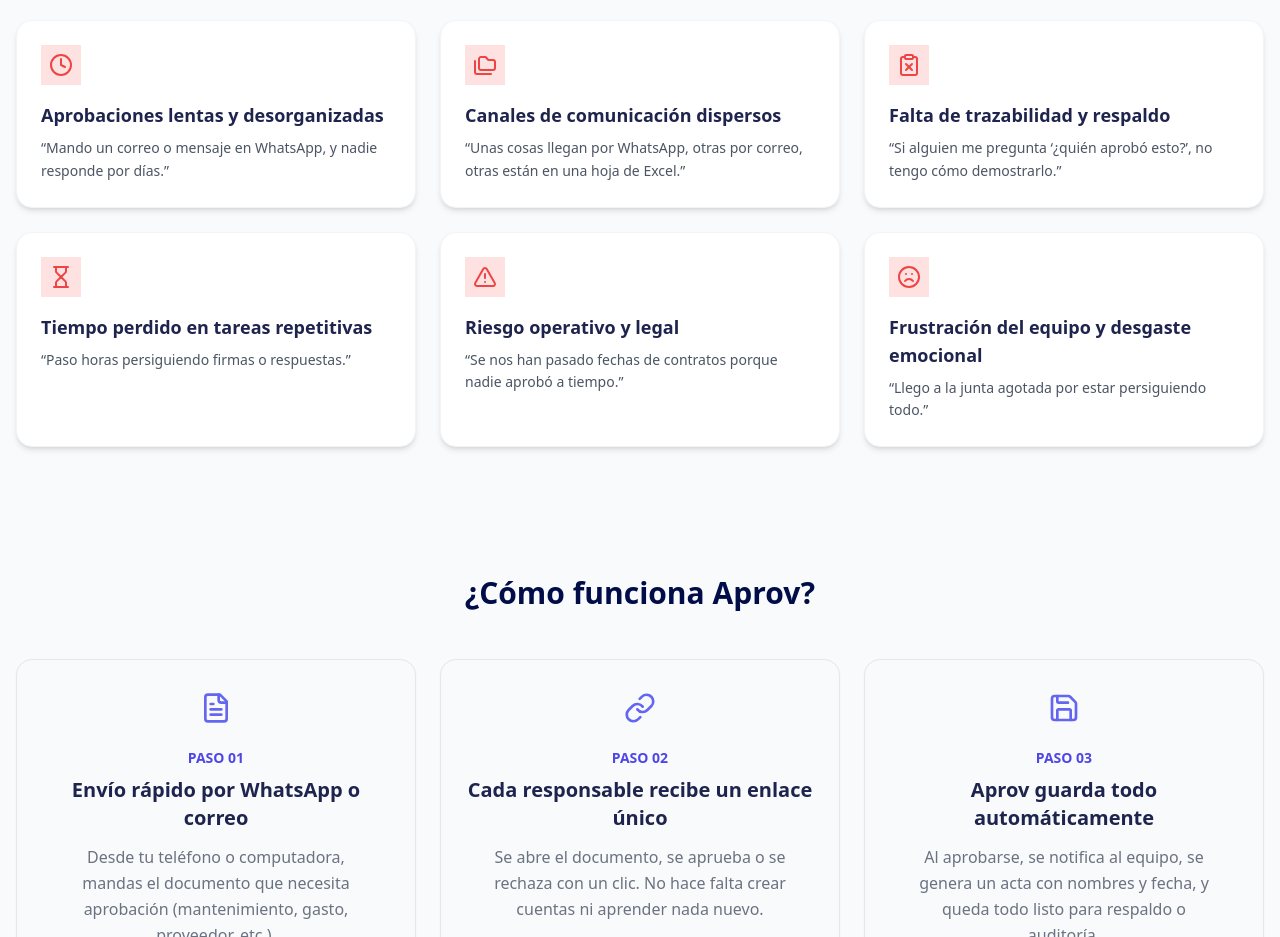
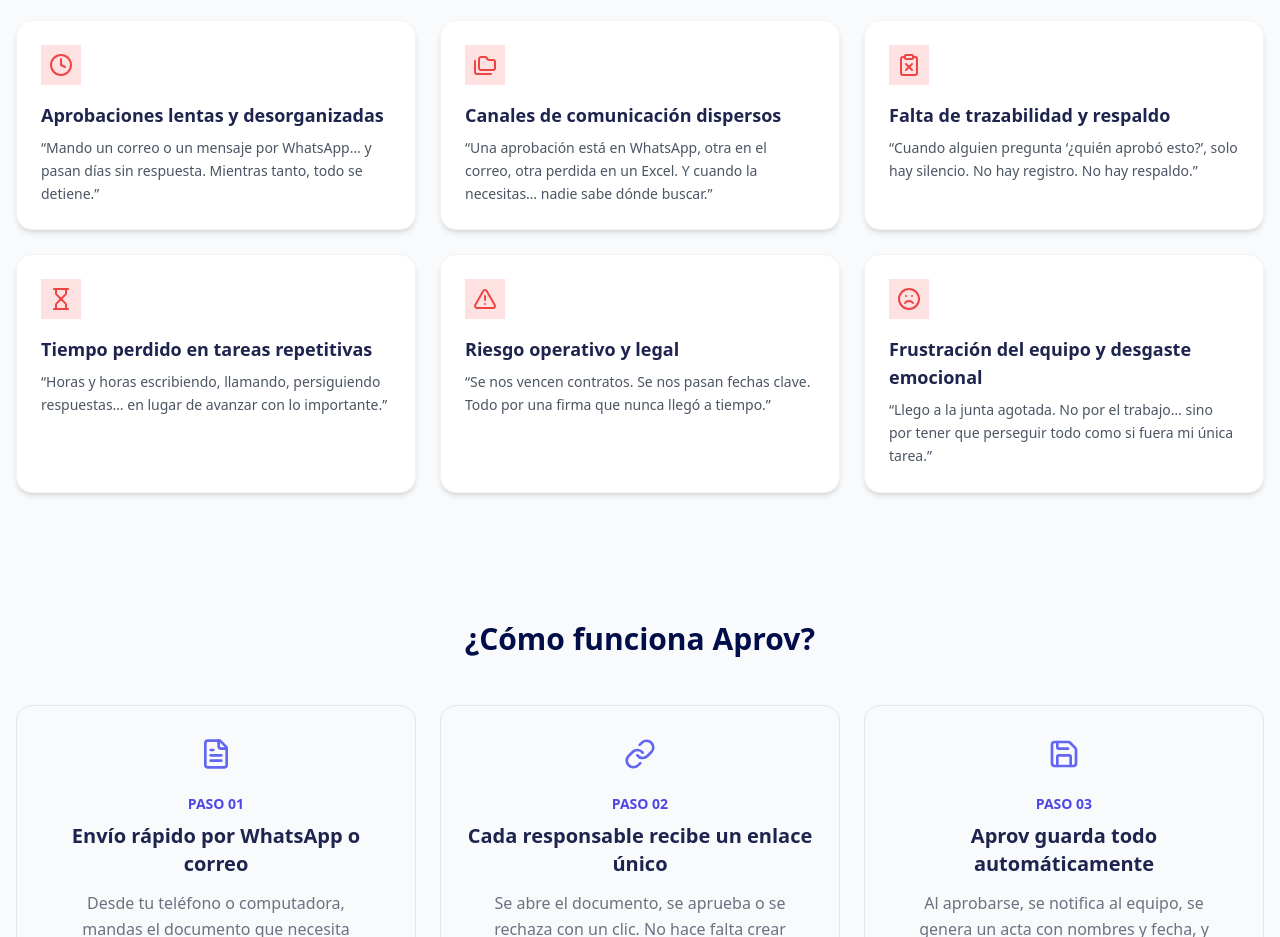
Before and after one commit to ialmanzaj/approv-landing, a Next.js app: page / in a window 1280 px wide. Shown: the part 860-1797 px from the top of the page. Built offline with nearby package versions, Linux system fonts and the light colour scheme; a web font is replaced by a local one.

Commit message:
feat: update copy

```diff
--- a/pages/index.tsx
+++ b/pages/index.tsx
@@ -95,32 +95,32 @@
         {
             Icon: Clock,
             title: "Aprobaciones lentas y desorganizadas",
-            description: "“Mando un correo o mensaje en WhatsApp, y nadie responde por días.”"
+            description: "“Mando un correo o un mensaje por WhatsApp… y pasan días sin respuesta. Mientras tanto, todo se detiene.”"
         },
         {
             Icon: Folders,
             title: "Canales de comunicación dispersos",
-            description: "“Unas cosas llegan por WhatsApp, otras por correo, otras están en una hoja de Excel.”"
+            description: "“Una aprobación está en WhatsApp, otra en el correo, otra perdida en un Excel. Y cuando la necesitas… nadie sabe dónde buscar.”"
         },
         {
             Icon: ClipboardX,
             title: "Falta de trazabilidad y respaldo",
-            description: "“Si alguien me pregunta ‘¿quién aprobó esto?’, no tengo cómo demostrarlo.”"
+            description: "“Cuando alguien pregunta ‘¿quién aprobó esto?’, solo hay silencio. No hay registro. No hay respaldo.”"
         },
         {
             Icon: Hourglass,
             title: "Tiempo perdido en tareas repetitivas",
-            description: "“Paso horas persiguiendo firmas o respuestas.”"
+            description: "“Horas y horas escribiendo, llamando, persiguiendo respuestas… en lugar de avanzar con lo importante.”"
         },
         {
             Icon: AlertTriangle,
             title: "Riesgo operativo y legal",
-            description: "“Se nos han pasado fechas de contratos porque nadie aprobó a tiempo.”"
+            description: "“Se nos vencen contratos. Se nos pasan fechas clave. Todo por una firma que nunca llegó a tiempo.”"
         },
         {
             Icon: Frown,
             title: "Frustración del equipo y desgaste emocional",
-            description: "“Llego a la junta agotada por estar persiguiendo todo.”"
+            description: "“Llego a la junta agotada. No por el trabajo… sino por tener que perseguir todo como si fuera mi única tarea.”"
         }
     ];
 
```
